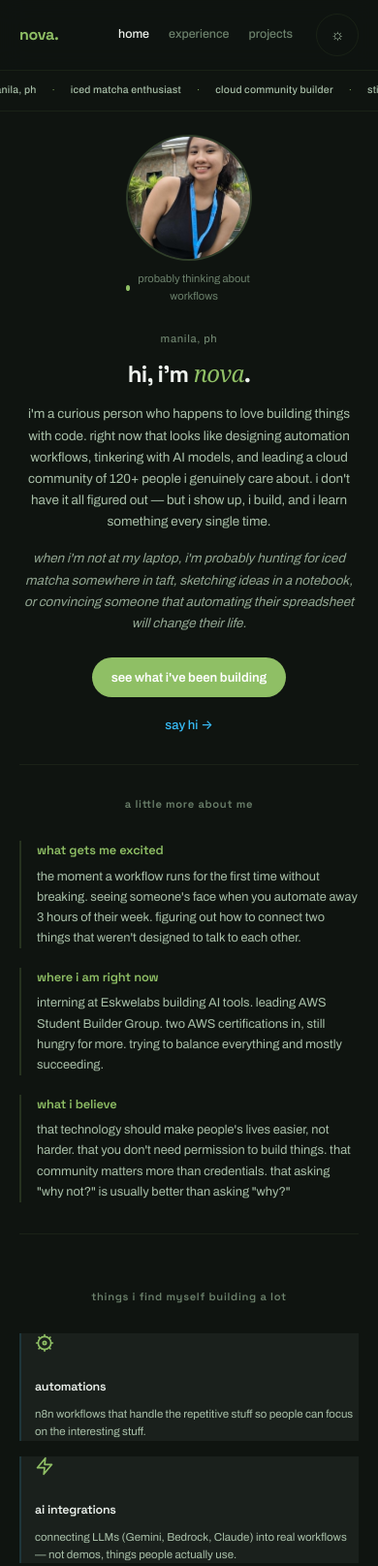
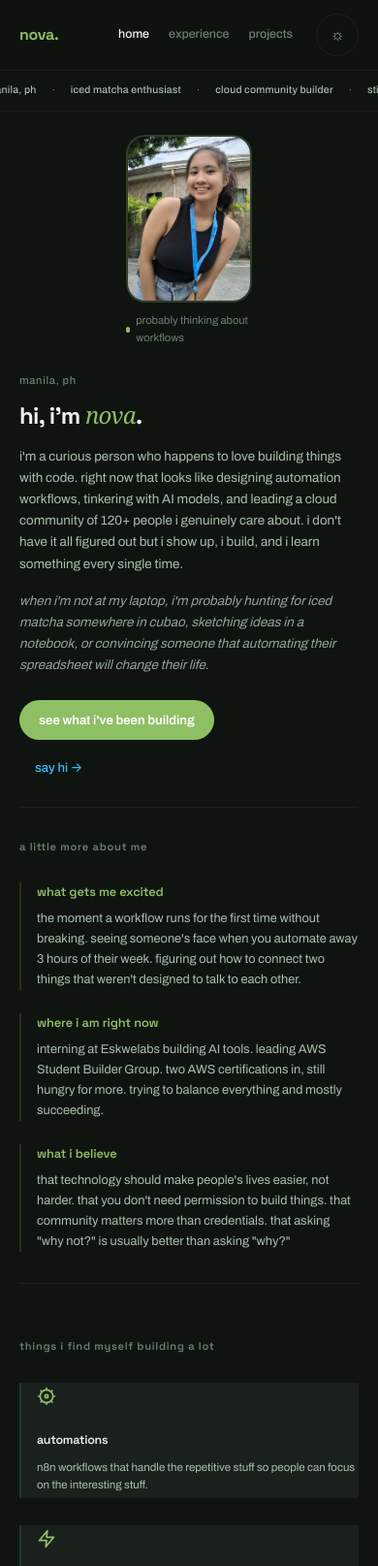
Before and after one commit to novadar-star/final-portfolio, a plain HTML site: page index.html in a window 390 px wide. Shown: the top 1615 px of the page at 97% size. Drawn offline with Linux system fonts and the light colour scheme; no server answers; a web font is replaced by a local one.

Commit message:
fix mobile: keep photo rounded-rect not circle, left-align text, more spacing between sections

```diff
--- a/index.html
+++ b/index.html
@@ -72,12 +72,12 @@
           i'm a curious person who happens to love building things with code.
           right now that looks like designing automation workflows, tinkering with
           AI models, and leading a cloud community of 120+ people i genuinely
-          care about. i don't have it all figured out — but i show up, i build,
+          care about. i don't have it all figured out but i show up, i build,
           and i learn something every single time.
         </p>
         <p class="hero-sub hero-sub-2">
           when i'm not at my laptop, i'm probably hunting for iced matcha
-          somewhere in taft, sketching ideas in a notebook, or convincing someone
+          somewhere in cubao, sketching ideas in a notebook, or convincing someone
           that automating their spreadsheet will change their life.
         </p>
         <div class="hero-ctas">
--- a/styles.css
+++ b/styles.css
@@ -925,7 +925,7 @@ a:focus-visible, button:focus-visible {
     grid-template-columns: 1fr;
     padding: 32px 0 24px;
     gap: 20px;
-    text-align: center;
+    text-align: left;
   }
 
   .hero-photo {
@@ -935,51 +935,49 @@ a:focus-visible, button:focus-visible {
   }
 
   .photo-frame {
-    aspect-ratio: 1/1;
-    border-radius: 50%;
+    aspect-ratio: 3/4;
+    border-radius: var(--radius-lg);
   }
 
   .photo-caption {
     justify-content: center;
   }
 
-  .small-label { text-align: center; }
+  .small-label { text-align: left; }
 
   .hero-heading {
     font-size: 1.7rem;
-    text-align: center;
+    text-align: left;
   }
 
   .hero-sub {
-    text-align: center;
-    margin-left: auto;
-    margin-right: auto;
+    text-align: left;
   }
 
   .hero-ctas {
-    justify-content: center;
+    justify-content: flex-start;
   }
 
-  .section-label { text-align: center; }
+  .section-label { text-align: left; }
 
   .about-section { padding: 32px 0; }
-  .about-grid { gap: 20px; }
+  .about-grid { gap: 24px; }
 
   .services-grid {
     grid-template-columns: 1fr;
-    gap: 16px;
+    gap: 28px;
   }
 
   .service-card {
-    padding: 0 0 0 14px;
+    padding: 4px 0 4px 16px;
   }
 
   .stack-grid {
     grid-template-columns: 1fr;
-    gap: 14px;
+    gap: 22px;
   }
 
-  .stack-category { padding: 0 0 0 14px; }
+  .stack-category { padding: 4px 0 4px 16px; }
 
   .case-impact {
     display: grid;
@@ -1004,11 +1002,12 @@ a:focus-visible, button:focus-visible {
   .nav-links { gap: 12px; }
   .nav-link { font-size: 0.78rem; }
 
-  .contact-strip { text-align: center; }
+  .contact-strip { text-align: left; }
 
   .contact-links {
-    flex-direction: column;
-    align-items: center;
+    flex-direction: row;
+    flex-wrap: wrap;
+    align-items: flex-start;
     gap: 10px;
   }
 
@@ -1035,7 +1034,7 @@ a:focus-visible, button:focus-visible {
 
   .hero-ctas {
     flex-direction: column;
-    align-items: center;
+    align-items: flex-start;
     gap: 8px;
   }
 
```
